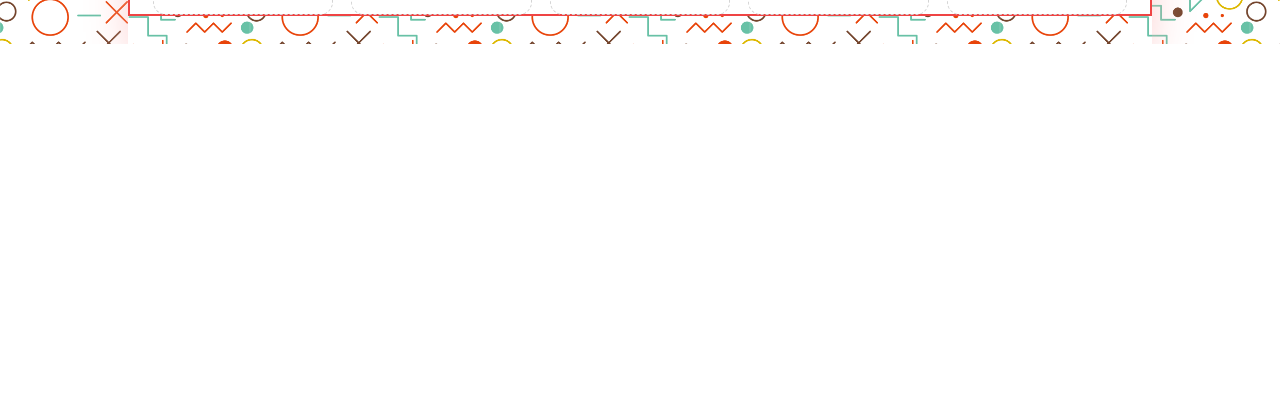
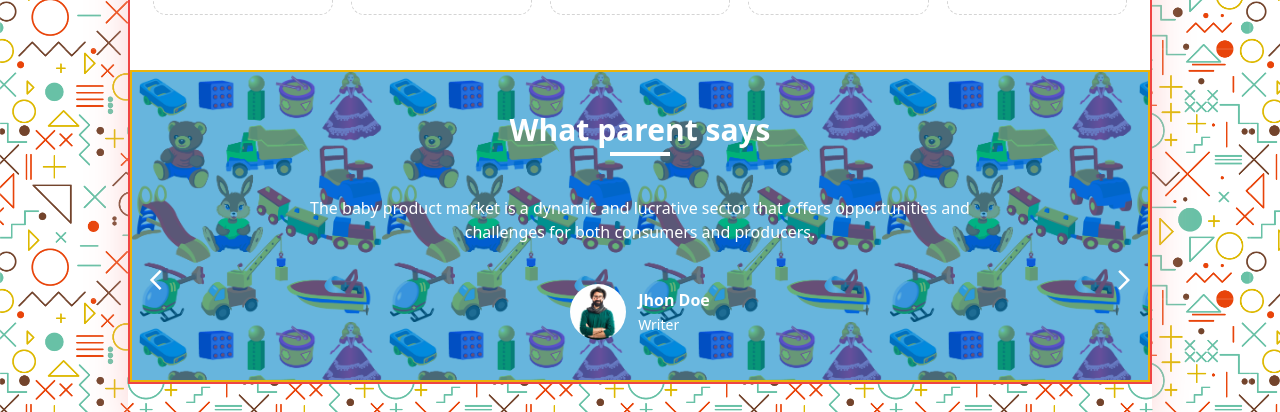
Before and after one commit to shabbirbd/Enfanato, a React (Vite) app: page / in a window 1280 px wide. Shown: the part 1701-2113 px from the top of the page. Before the commit the page ends 1745 px from the top, so only its background shows below. Built offline with nearby package versions, Linux system fonts and the light colour scheme.

Commit message:
adding component

```diff
--- a/src/App.jsx
+++ b/src/App.jsx
@@ -8,7 +8,7 @@ function App() {
 
 
   return (
-      <main className=" bg-main-pattern  min-h-screen bg-[length:250px_250px] -z-50 bg-repeat">
+      <main className="bg-main-pattern min-h-screen bg-[length:250px_250px] -z-50 bg-repeat">
         <div className="w-full lg:w-4/5 mx-auto shadow-2xl shadow-enfanato">
           <Topbar/>
           <Navbar/>
--- /dev/null
+++ b/src/components/Reviews.jsx
@@ -0,0 +1,62 @@
+import React from 'react';
+import { MdArrowForwardIos, MdOutlineArrowBackIos } from "react-icons/md";
+import 'swiper/css';
+import 'swiper/css/navigation';
+import 'swiper/css/pagination';
+import { Swiper, SwiperSlide, useSwiper } from 'swiper/react';
+import { reviews } from '../data/reviews';
+
+
+
+const SliderButton = ({children, type})=>{
+    const swiper = useSwiper()
+    return(
+        <button onClick={()=> type === "next" ? swiper.slideNext() : swiper.slidePrev()}>{children}</button>
+    )
+}
+
+
+const Reviews = () => {
+    return (
+        <div className='mt-14 border-2 border-yellow-500 bg-main-pattern2 bg-[length:250px_250px] bg-repeatrelative'>
+            <div className=' w-full min-h-full bg-sky-600/60 py-10  flex flex-col items-center '>
+                <h2 className='text-3xl font-bold text-white'>What parent says</h2>
+                <p className='block h-1 w-[60px] bg-white mt-1'></p>
+
+                <div className='max-w-full mt-10'>
+                <Swiper className="mySwiper" loop={true}>
+                    {
+
+                        reviews?.map((item)=>(
+                                <SwiperSlide key={item.id}>
+                                    <div className='flex flex-col items-center justify-center px-5'>
+                                        <p className='text-white max-w-3xl text-center px-5'>{item.review}</p>
+                                        <div className='mt-10 flex items-center space-x-3'>
+                                            <img src={item.avater} alt="avater" className='h-14 w-14 rounded-full object-contain'/>
+                                            <div>
+                                                <p className='text-md font-semibold text-white'>{item.name}</p>
+                                                <span className='font-normal text-white text-sm'>{item.title}</span>
+                                            </div>
+                                        </div>
+                                    </div>
+                                </SwiperSlide>
+                        ))
+                    }
+                    <div className='w-full z-50 flex items-center justify-between px-3 absolute -translate-y-[300%] text-white font-bold text-2xl'>
+                       <SliderButton>
+                        <MdOutlineArrowBackIos />
+                       </SliderButton>
+                       <SliderButton type="next">
+                        <MdArrowForwardIos />
+                       </SliderButton>
+                    </div>
+
+                </Swiper>
+
+                </div>
+            </div>
+        </div>
+    );
+};
+
+export default Reviews;
--- /dev/null
+++ b/src/data/reviews.js
@@ -0,0 +1,39 @@
+import avater from '../assets/avater.jpg';
+
+export const reviews = [
+    {
+        id:1,
+        name: "Jhon Doe",
+        title: "Writer",
+        avater: avater,
+        review: "The baby product market is a dynamic and lucrative sector that offers opportunities and challenges for both consumers and producers."
+    },
+    {
+        id:2,
+        name: "Jhon Doe",
+        title: "Designer",
+        avater: avater,
+        review: "The baby product market is a dynamic and lucrative sector that offers opportunities and challenges for both consumers and producers."
+    },
+    {
+        id:3,
+        name: "Jhon Doe",
+        title: "Developer",
+        avater: avater,
+        review: "The baby product market is a dynamic and lucrative sector that offers opportunities and challenges for both consumers and producers."
+    },
+    {
+        id:4,
+        name: "Jhon Doe",
+        title: "Architect",
+        avater: avater,
+        review: "The baby product market is a dynamic and lucrative sector that offers opportunities and challenges for both consumers and producers."
+    },
+    {
+        id:5,
+        name: "Jhon Doe",
+        title: "Writer",
+        avater: avater,
+        review: "The baby product market is a dynamic and lucrative sector that offers opportunities and challenges for both consumers and producers."
+    },
+]
--- a/src/pages/Home.jsx
+++ b/src/pages/Home.jsx
@@ -1,12 +1,14 @@
 import React from 'react';
 import HeroSlider from '../components/HeroSlider';
 import Products from '../components/Products';
+import Reviews from '../components/Reviews';
 
 const Home = () => {
     return (
         <div className='border-2 border-red-500 bg-white'>
             <HeroSlider/>
             <Products/>
+            <Reviews/>
         </div>
     );
 };
--- a/tailwind.config.js
+++ b/tailwind.config.js
@@ -8,6 +8,7 @@ export default {
     extend: {
       backgroundImage: {
         'main-pattern': "url('./src/assets/mainbg2.png')",
+        'main-pattern2': "url('./src/assets/mainbg.png')",
       },
       colors: {
         'enfanato' : "#FAB6B6",
```
Also changed, not shown: src/assets/avater.jpg (added).
